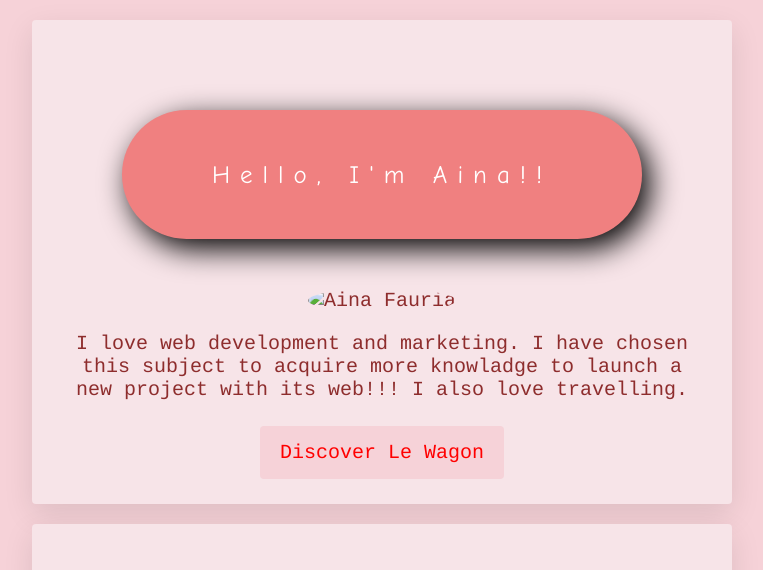
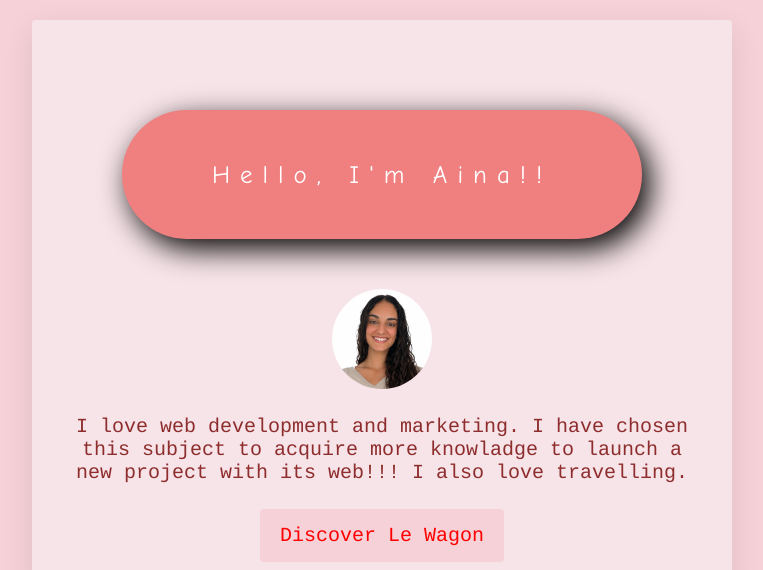
Before and after one commit to aina-fauria/my-profile, a plain HTML site: page index.html in a window 1280 px wide. Shown: the top 570 px of the page, without its empty margins (258-1021 px from the left). Drawn offline with Linux system fonts and the light colour scheme.

Commit message:
Add files via upload

```diff
--- a/index.html
+++ b/index.html
@@ -19,7 +19,7 @@
 
 <h1>Hello, I'm Aina!!</h1>
 
-<img src="images/foto.jpeg" class="img-circle" width="100px" alt="Aina Fauria">
+<img src="foto.jpeg" class="img-circle" width="100px" alt="Aina Fauria">
 <p>
 	I love web development and marketing. I have chosen this subject to acquire more knowladge to launch a new project with its web!!! I also love travelling.
 
```
